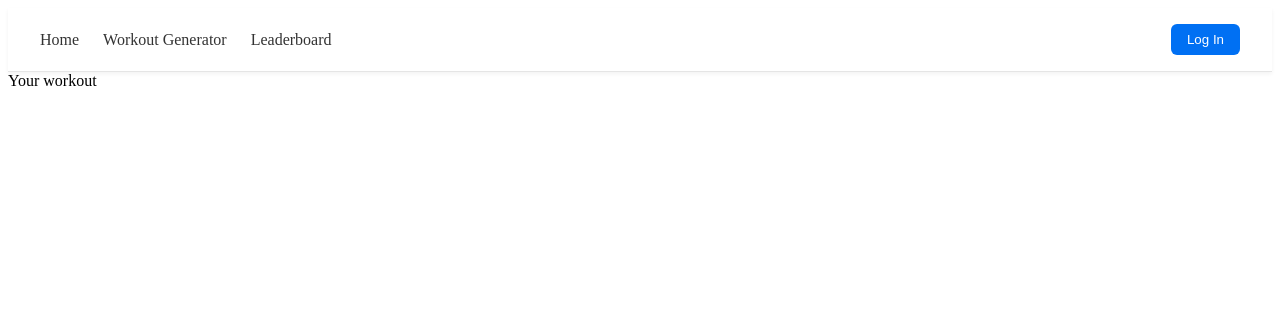
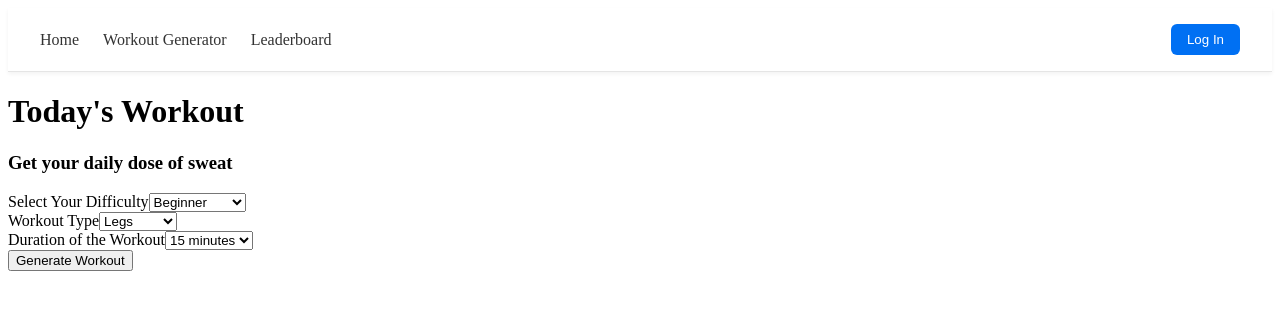
Before and after one commit to Aaru5h/FitLeague, a Next.js app: page /workout in a window 1280 px wide. Shown: the top 310 px of the page. Built offline with nearby package versions, Linux system fonts and the light colour scheme.

Commit message:
Workout Section in Progress

```diff
--- a/src/app/page.module.css
+++ b/src/app/page.module.css
@@ -1,3 +1,8 @@
+body{
+  align-items: center;
+}
+
+
 .main{
   padding-top: 2rem;
   padding-bottom: 2rem;
--- a/src/app/workout/page.js
+++ b/src/app/workout/page.js
@@ -2,7 +2,51 @@ import React from 'react'
 
 const Workout = () => {
   return (
-    <div>Your workout</div>
+    <div>
+      <h1>Today's Workout</h1>
+      <h3>Get your daily dose of sweat</h3>
+
+      <div className='filter'>
+
+        <div className='Difficulty-options'>
+
+          <label>Select Your Difficulty</label>
+
+          <select className='Difficulty'>
+          <option>Beginner</option>
+          <option>Intermediate</option>
+          <option>Pro</option>
+          </select>
+        </div>
+
+        <div className='WorkoutType-container'>
+
+          <label>Workout Type</label>
+
+          <select className='WorkoutType'>
+            <option>Legs</option>
+            <option>Biceps</option>
+            <option>Core</option>
+            <option>Full Body</option>
+          </select>
+        </div>
+
+        <div className='Duration-container'>
+
+          <label>Duration of the Workout</label>
+          <select className='Duration'>
+            <option>15 minutes</option>
+            <option>30 minutes</option>
+            <option>45 minutes</option>
+            <option>1 hour</option>
+          </select>
+        </div>
+      </div>
+
+
+      <button className='generate'>Generate Workout</button>
+
+    </div>
   )
 }
 
```
